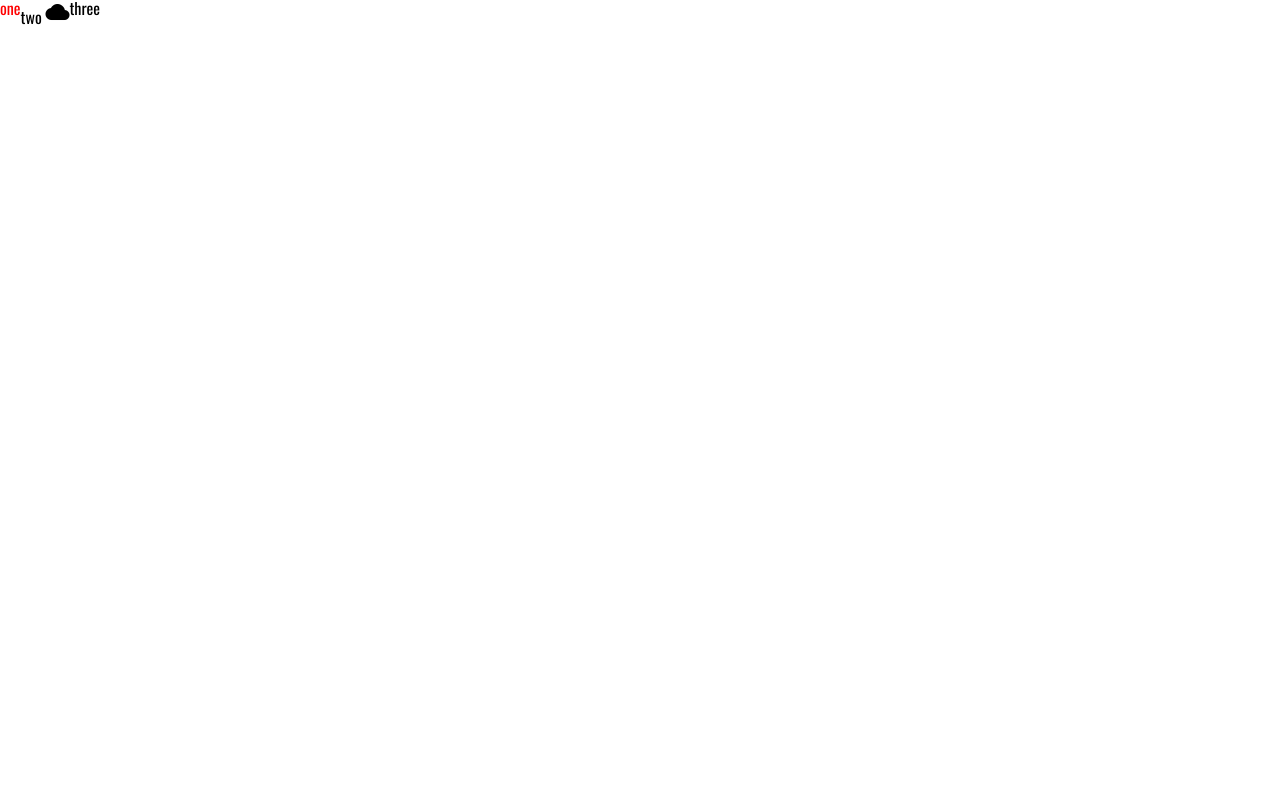
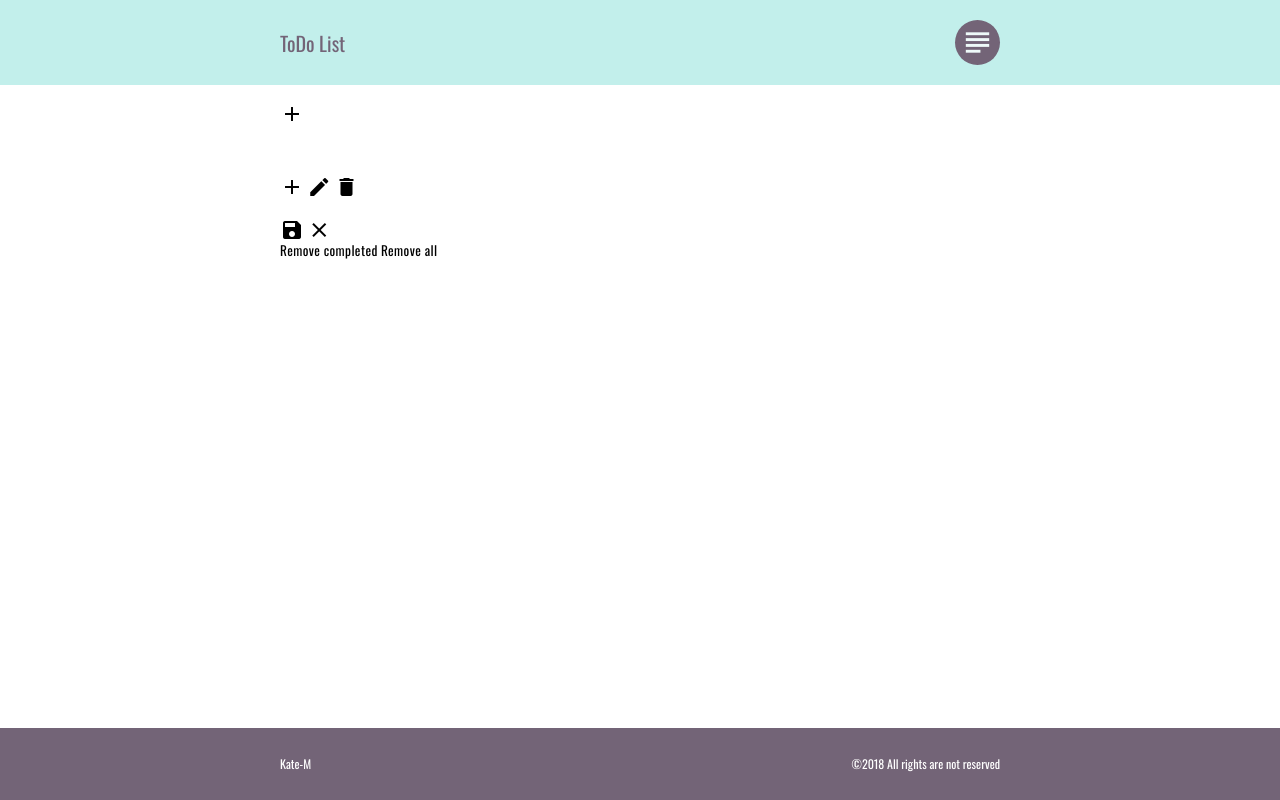
Before and after one commit to Kate-M/vanilla-to-do, a website: page index.html in a window 1280 px wide. Drawn offline with nearby package versions, Linux system fonts and the light colour scheme.

Commit message:
feature:added common markup

```diff
--- /dev/null
+++ b/app/scss/base/_common.scss
@@ -0,0 +1,98 @@
+* {
+    box-sizing: border-box;
+    transition: background .3s, color .3s, filter .3s;
+}
+a {
+    color:inherit;
+    text-decoration: none;
+    &:focus {
+      outline: none;
+      border-color:transparent;
+    }
+}
+h1,figure,fieldset{
+      margin: 0;
+      padding: 0;
+}
+input,select, textarea, option {
+    -webkit-appearance: none;
+    border-radius:0;
+    border: 0;
+    letter-spacing: 0.4px;
+    &:focus, &:active {
+      outline:0;
+    }
+}
+:-ms-input-placeholder {
+}
+::-moz-placeholder {
+}
+::-webkit-input-placeholder {
+}
+label {
+    cursor: pointer;
+    user-select: none;
+}
+fieldset {
+    border:none;
+}
+html {
+    font-size: 62.5%;
+}
+body,html{
+    width: 100%;
+    height: 100%;
+    line-height: 1;
+    font-family: $font_OS;
+}
+
+body{
+    overflow-x: hidden;
+    font-size: 1.4rem;
+}
+button {
+    cursor: pointer;
+    font-family: inherit;
+    color: inherit;
+    appearance: none;
+    border: 0;
+    padding: 0;
+    background: transparent;
+    letter-spacing: 0.4px;
+    line-height: 1;
+    &:focus,&:active  {
+      appearance: none;
+      outline:none;
+    }
+}
+img {
+    max-width: 100%;
+    vertical-align: bottom;
+}
+.wrapper {
+    display: flex;
+    flex-direction: column;
+    height: 100%;
+}
+main {
+    flex: 1 0 auto;
+}
+footer {
+    flex: 0 0 auto;
+}
+.content {
+    flex: 1 0 auto;
+}
+.container {
+    width: 100%;
+    margin: 0 auto;
+}
+.container {
+    @media screen and (max-width: 768px) {
+        padding: 0 20px;
+    }
+    @media screen and (min-width: 768px) {
+        max-width: 720px;
+        padding: 0;
+    }
+}
--- /dev/null
+++ b/app/scss/base/_variable.scss
@@ -0,0 +1,11 @@
+$color_white:#ffffff;
+$color_black:#000000;
+$color_purple: #736477;
+$color_turquoise:#C2EFEB;
+
+$color_main:$color_turquoise;
+$color_secondary:$color_purple;
+
+$color_main_80:transparentize($color_main,.2);
+
+$font_OS: 'Oswald', sans-serif;
--- /dev/null
+++ b/app/scss/footer/_footer.scss
@@ -0,0 +1,10 @@
+footer {
+    background: $color_secondary;
+    color:$color_white;
+    padding: 30px;
+    font-size: 1.2rem;
+    .copyright {
+        display: flex;
+        justify-content: space-between;
+    }
+}
--- /dev/null
+++ b/app/scss/header/_header.scss
@@ -0,0 +1,22 @@
+header {
+    background: $color_main;
+    padding: 20px 0;
+
+    .title {
+        display: flex;
+        justify-content: space-between;
+        align-items: center;
+    }
+    h1 {
+        font-size: 2rem;
+        color:$color_secondary;
+
+    }
+    .icon i{
+        color:#EEFAF9;
+        font-size: 3.5rem;
+        border-radius:50%;
+        padding: 5px;
+        background: $color_secondary;
+    }
+}
--- a/app/scss/style.scss
+++ b/app/scss/style.scss
@@ -2,10 +2,11 @@
 @import url('https://fonts.googleapis.com/css?family=Oswald');
 @import url('https://fonts.googleapis.com/css?family=Material+Icons');
 
-ul {
-    font-family: 'Oswald';
-    display: flex;
-    li.red {
-        color:red;
-    }
-}
+@import '../../node_modules/reset-css/_reset';
+@import url('https://fonts.googleapis.com/css?family=Oswald');
+@import url('https://fonts.googleapis.com/css?family=Material+Icons');
+
+@import 'base/variable';
+@import 'base/common';
+@import 'header/header';
+@import 'footer/footer';
--- a/index.html
+++ b/index.html
@@ -11,13 +11,110 @@
 </head>
 
 <body>
-    <ul id="id">
-        <li class="red">one</li>
-        <li>two
-            <i class="material-icons">cloud</i>
-        </li>
-        <li>three</li>
-    </ul>
+    <div class="wrapper">
+        <header>
+            <div class="container">
+                <div class="title">
+                    <a href=""><h1>ToDo List</h1></a>
+                    <span class="icon">
+                        <i class="material-icons">subject</i>
+                    </span>
+                </div>
+            </div>
+        </header>
+        <main>
+            <div class="container">
+                <section class="controls-task-main">
+                    <div class="add-task">
+                        <form action="smth" class="add-form">
+                            <fieldset class="field-wrap">
+                                <input type="text" class="field add-field">
+                            </fieldset>
+                            <button class="btn add-btn">
+                                <i class="material-icons">add</i>
+                            </button>
+                        </form>
+                    </div>
+                    <div class="search-task">
+                        <form action="" class="search-form">
+                            <fieldset class="field-wrap">
+                                <input type="text" class="field search-field">
+                            </fieldset>
+                            <button class="btn search-btn">
+                                <i class="material-ico"></i>
+                            </button>
+                        </form>
+                    </div>
+                    <div class="filter-task">
+                        <ul class="filter-select">
+                            <li class="filter-item">
+                                <a href="" class="filter-option"></a>
+                            </li>
+                            <li class="filter-item">
+                                <a href="" class="filter-option"></a>
+                            </li>
+                            <li class="filter-item">
+                                <a href="" class="filter-option"></a>
+                            </li>
+                        </ul>
+                    </div>
+                </section>
+                <section class="tasks-container">
+                    <div class="tasks-wrap">
+                        <form action="smth" class="task-form task-normal">
+                            <fieldset class="field-wrap">
+                                <input type="checbox" class="status-cntrl">
+                                <input type="text" class="field name-field">
+                            </fieldset>
+                            <div class="btn-group">
+                                <button class="btn btn-sm btn-status">
+                                    <i class="material-icons">add</i>
+                                </button>
+                                <button class="btn btn-sm btn-edit">
+                                    <i class="material-icons">edit</i>
+                                </button>
+                                <button class="btn btn-sm btn-delete-item">
+                                    <i class="material-icons">delete</i>
+                                </button>
+                            </div>
+                        </form>
+                        <form action="smth" class="task-form task-editable">
+                            <fieldset class="field-wrap">
+                                <input type="text" class="field name-field">
+                            </fieldset>
+                            <div class="btn-group">
+                                <button class="btn btn-sm btn-save">
+                                    <i class="material-icons">save</i>
+                                </button>
+                                <button class="btn btn-sm btn-cancel">
+                                    <i class="material-icons">close</i>
+                                </button>
+                            </div>
+                        </form>
+                    </div>
+                </section>
+                <section class="controls-task-secondary">
+                    <buton class="btn-group">
+                        <button class="btn btn-lg btn-remove-compl">
+                            Remove completed
+                        </button>
+                        <button class="btn btn-lg btn-remove-all">
+                            Remove all
+                        </button>
+                    </buton>
+                </section>
+            </div>
+        </main>
+        <footer>
+            <div class="container">
+                <div class="copyright">
+                    <h5>Kate-M</h5>
+                    <h6>&copy;2018 All rights are not reserved</h6>
+                </div>
+            </div>
+        </footer>
+    </div>
+
 
     <script src="http://localhost:35729/livereload.js"></script>
     <script type="text/javascript" src="dist/js/script.js"></script>
```
Also changed, not shown: dist/css/style.css, 1 other file.
